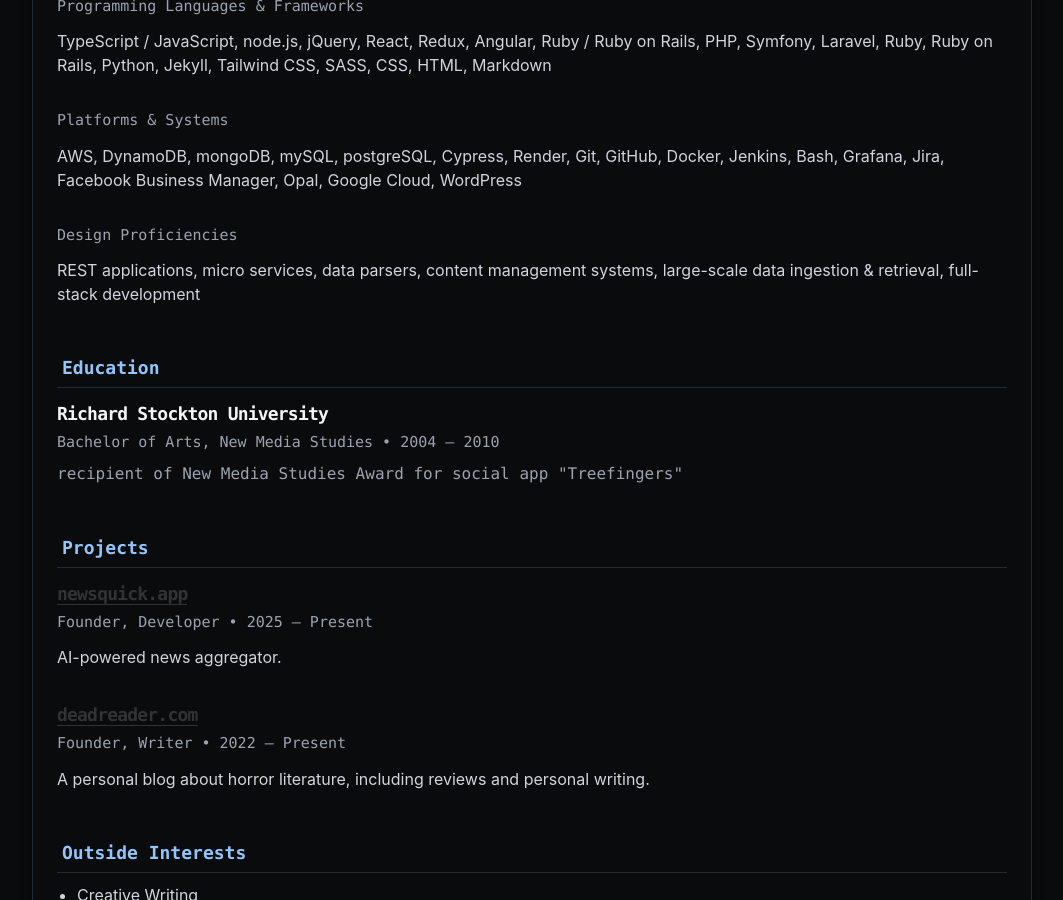
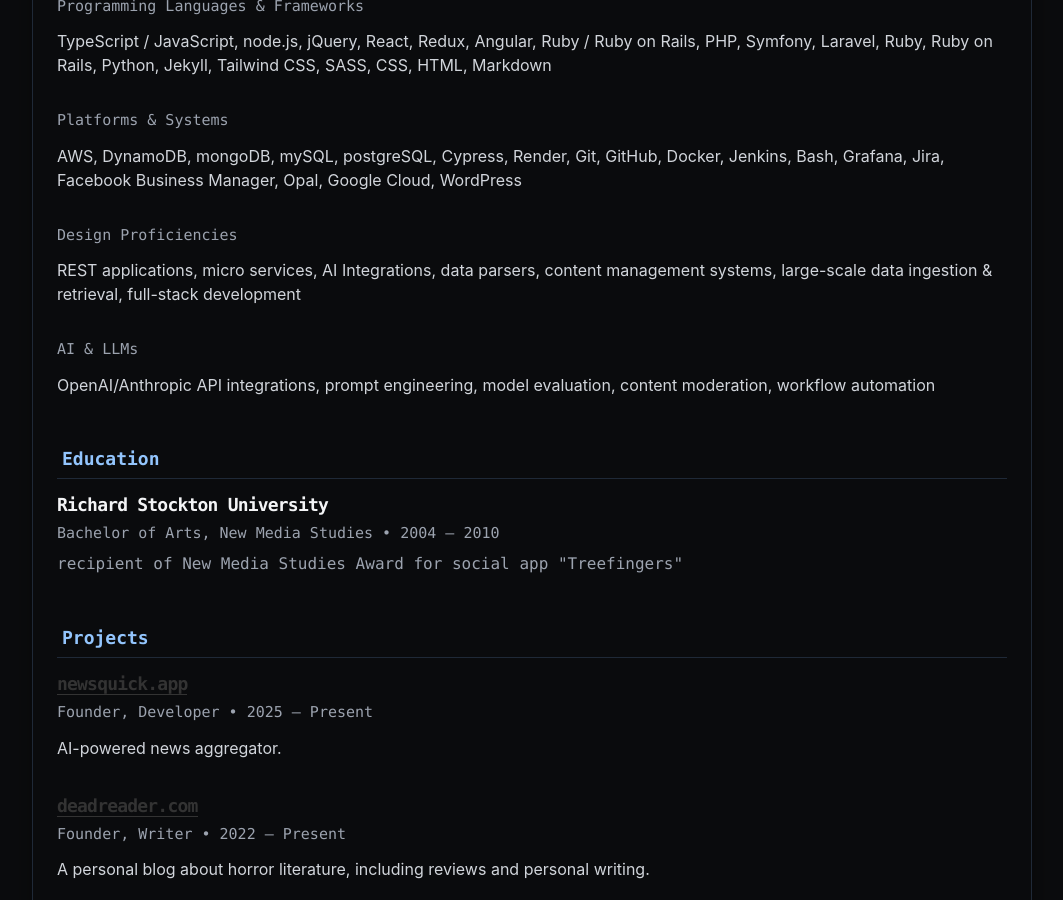
Before and after one commit to bsullivan-io/bsullivan.io, a Jekyll site: the page built from resume/index.html, in a window 1280 px wide and 900 px high, scrolled down 2038 px. Shown: the whole window, without its empty margins (108-1171 px from the left). Built offline with Jekyll 4.4.1, drawn with Linux system fonts in a browser that asks for light colours.

Commit message:
add ai section

```diff
--- a/_data/skills.yml
+++ b/_data/skills.yml
@@ -9,4 +9,8 @@
 
 # Applications
 - skill: Design Proficiencies
-  description: REST applications, micro services, data parsers, content management systems, large-scale data ingestion & retrieval, full-stack development
+  description: REST applications, micro services, AI Integrations, data parsers, content management systems, large-scale data ingestion & retrieval, full-stack development
+
+# AI
+- skill: AI & LLMs
+  description: OpenAI/Anthropic API integrations, prompt engineering, model evaluation, content moderation, workflow automation
```
